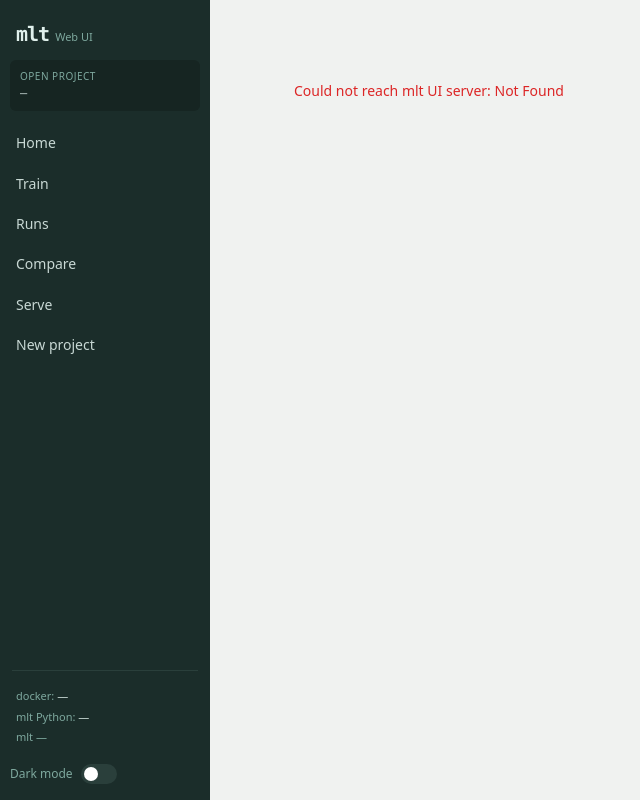
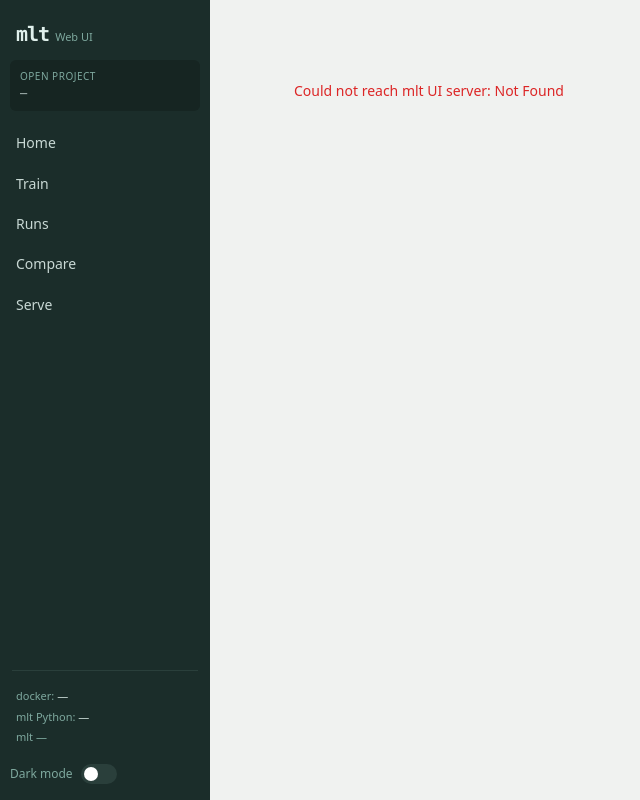
Before and after one commit to rafa-am/olx-mlops-case, a Python web app: template src/mlt/ui/templates/index.html in a window 1280 px wide. Shown: the whole page, without its empty margins (0-640 px from the left). Run offline with Jinja, Linux system fonts and the light colour scheme; the template is opened without the code that fills it, so the values that code supplies are empty.

Commit message:
remove New project from sidebar nav (not in design snapshots)
Access via the Home page button only.

Co-Authored-By: Claude Sonnet 4.6 <noreply@anthropic.com>

```diff
--- a/src/mlt/ui/templates/index.html
+++ b/src/mlt/ui/templates/index.html
@@ -415,7 +415,6 @@ input[type=checkbox] { width: 14px; height: 14px; cursor: pointer; accent-color:
     <a href="#/runs" data-page="runs">Runs</a>
     <a href="#/compare" data-page="compare">Compare</a>
     <a href="#/serve" data-page="serve">Serve</a>
-    <a href="#/new" data-page="new">New project</a>
   </nav>
 
   <hr class="sb-sep">
```
